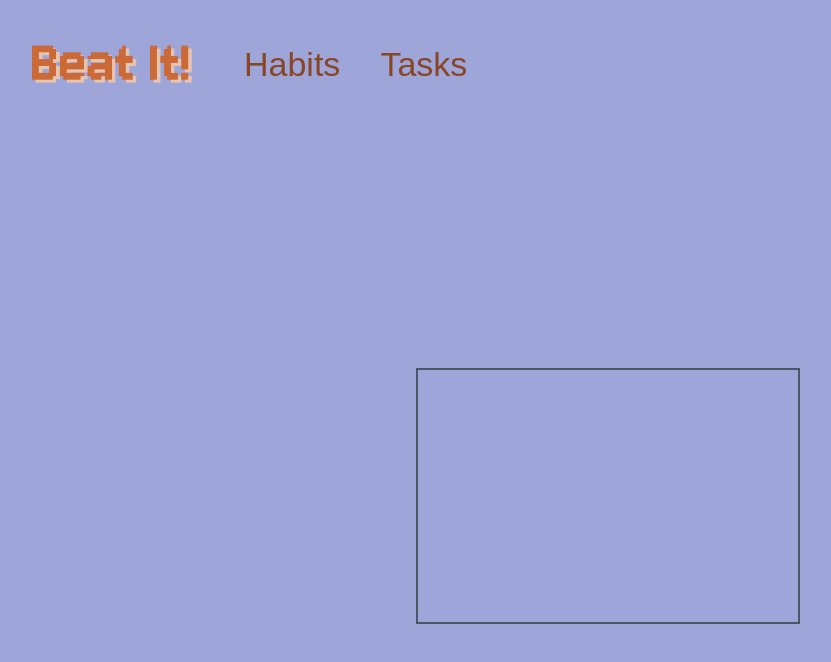
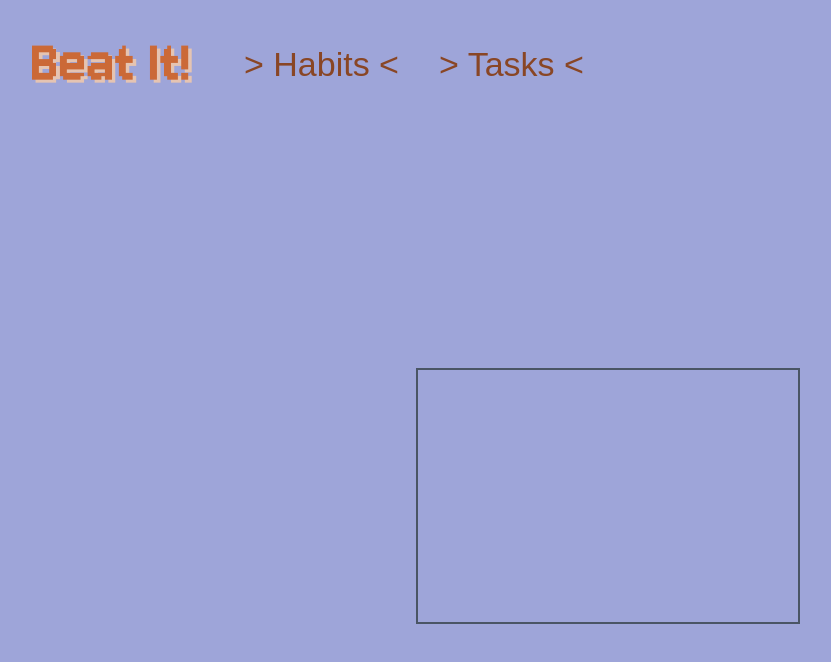
Before and after one commit to ktessma21/Beat-It, a React (Vite) app in the folder frontend/: page / in a window 1280 px wide. Shown: the top 662 px of the page, without its empty margins (32-863 px from the left). Built offline with nearby package versions, Linux system fonts and the light colour scheme; a web font is replaced by a local one.

Commit message:
modified:   frontend/src/components/NavBar.jsx

```diff
--- a/frontend/src/components/NavBar.jsx
+++ b/frontend/src/components/NavBar.jsx
@@ -20,13 +20,13 @@ function NavBar() {
                 href="#"
                 className="px-3 py-2 rounded-md a"
               >
-                Habits
+                &gt; Habits &lt;
               </a>
               <a
                 href="#"
                 className="hover:text-white px-3 py-2 rounded-md a"
               >
-                Tasks
+                &gt; Tasks &lt;
               </a>
             </div>
           </div>
```
